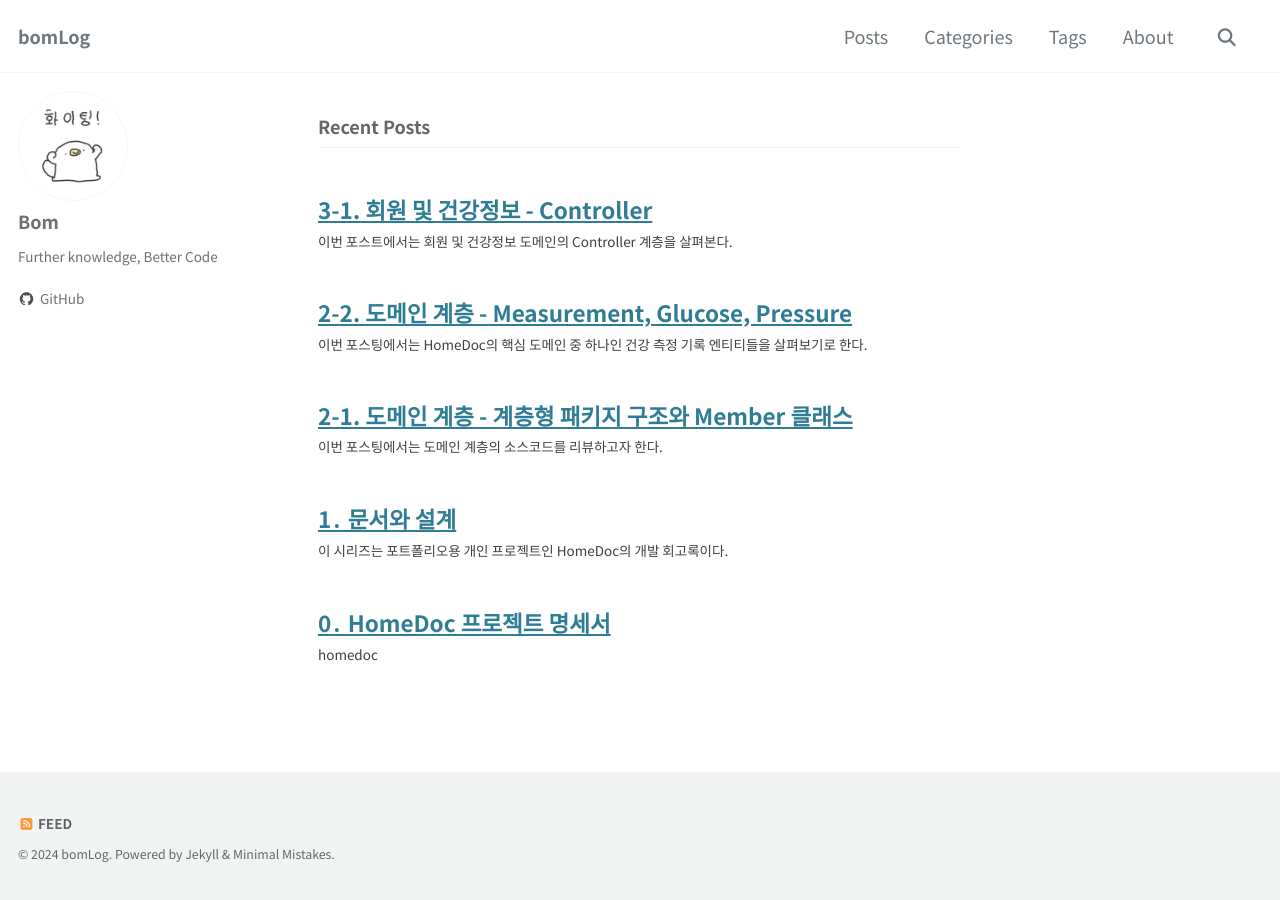
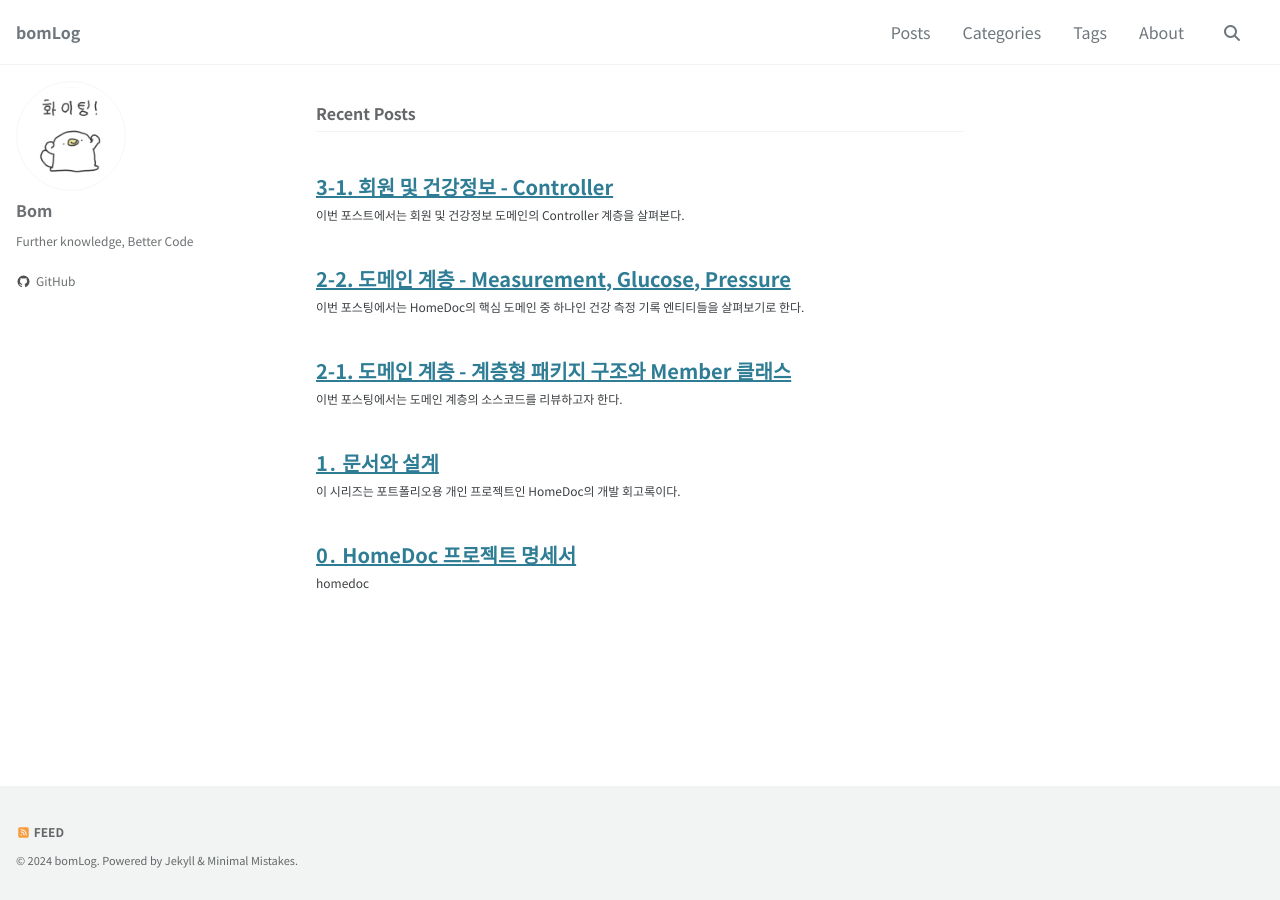
Before and after one commit to BomLee427/bomlee427.github.io, a Jekyll site: the page built from index.html, in a window 1280 px wide. Built offline with Jekyll 4.4.1, drawn with Linux system fonts in a browser that asks for light colours; cached includes are drawn as plain includes; the list of posts is cut into pages by our own code.

Commit message:
mod style

```diff
--- a/_sass/minimal-mistakes/_reset.scss
+++ b/_sass/minimal-mistakes/_reset.scss
@@ -10,17 +10,17 @@ html {
   background-color: $background-color;
   font-size: 16px;
 
-  @include breakpoint($medium) {
-    font-size: 16px;
-  }
+  // @include breakpoint($medium) {
+  //   font-size: 16px;
+  // }
 
-  @include breakpoint($large) {
-    font-size: 18px;
-  }
+  // @include breakpoint($large) {
+  //   font-size: 18px;
+  // }
 
-  @include breakpoint($x-large) {
-    font-size: 18px;
-  }
+  // @include breakpoint($x-large) {
+  //   font-size: 18px;
+  // }
 
   -webkit-text-size-adjust: 100%;
   -ms-text-size-adjust: 100%;
--- a/_sass/minimal-mistakes/_tables.scss
+++ b/_sass/minimal-mistakes/_tables.scss
@@ -7,7 +7,7 @@ table {
   margin-bottom: 1em;
   width: 100%;
   font-family: $global-font-family;
-  font-size: $type-size-6;
+  font-size: $type-size-5;
   border-collapse: collapse;
   overflow-x: auto;
 
```
